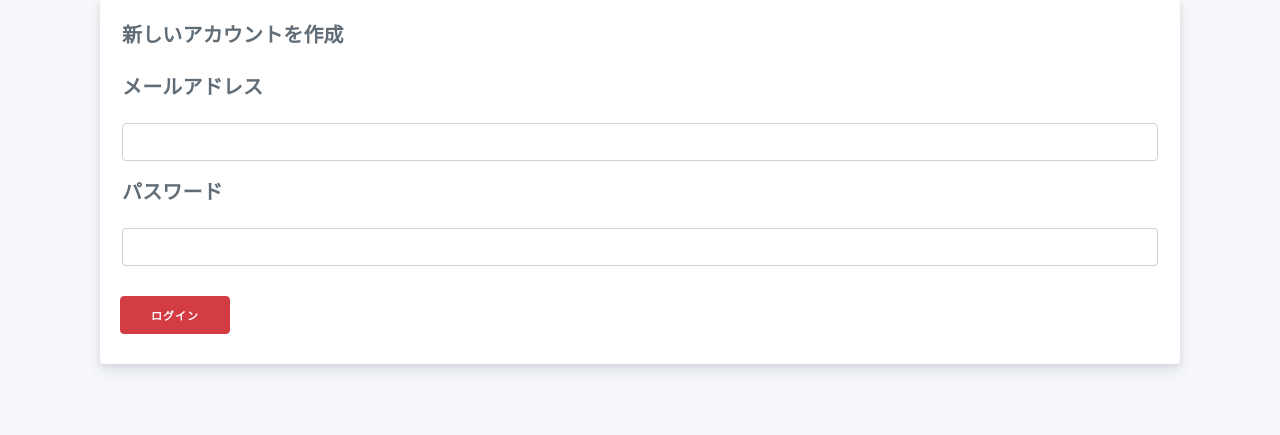
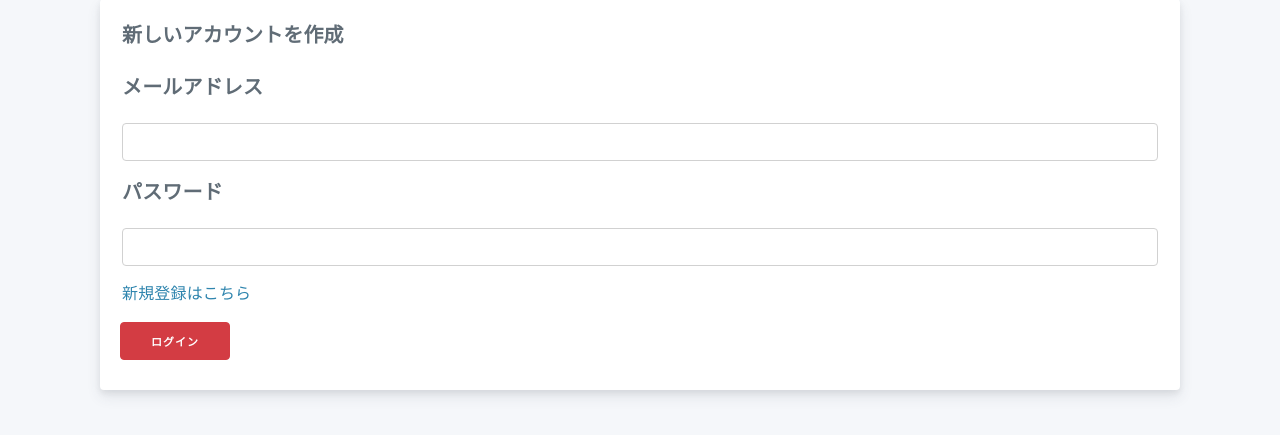
Before and after one commit to KaimuSeino/php-backend-basic, a CakePHP app: the page made by app/templates/Auth/login.php in a window 1280 px wide. Shown: the part 99-534 px from the top of the page. Run offline with PHP 8.4 and a stand-in for CakePHP, Linux system fonts and the light colour scheme; the template is opened without the code that fills it, so the values that code supplies are empty; form fields are guessed from the names that the template uses; some libraries are stand-ins or nearby versions.

Commit message:
新規登録への遷移を追加

```diff
--- a/app/templates/Auth/login.php
+++ b/app/templates/Auth/login.php
@@ -16,6 +16,7 @@
                 'label' => 'パスワード'
             ]) ?>
         </div>
+        <a href="/auth/register" style="margin-top: 10px;">新規登録はこちら</a>
     </fieldset>
     <?= $this->Form->button(__('ログイン'), ['class' => 'btn']); ?>
     <?= $this->Form->end() ?>
```
